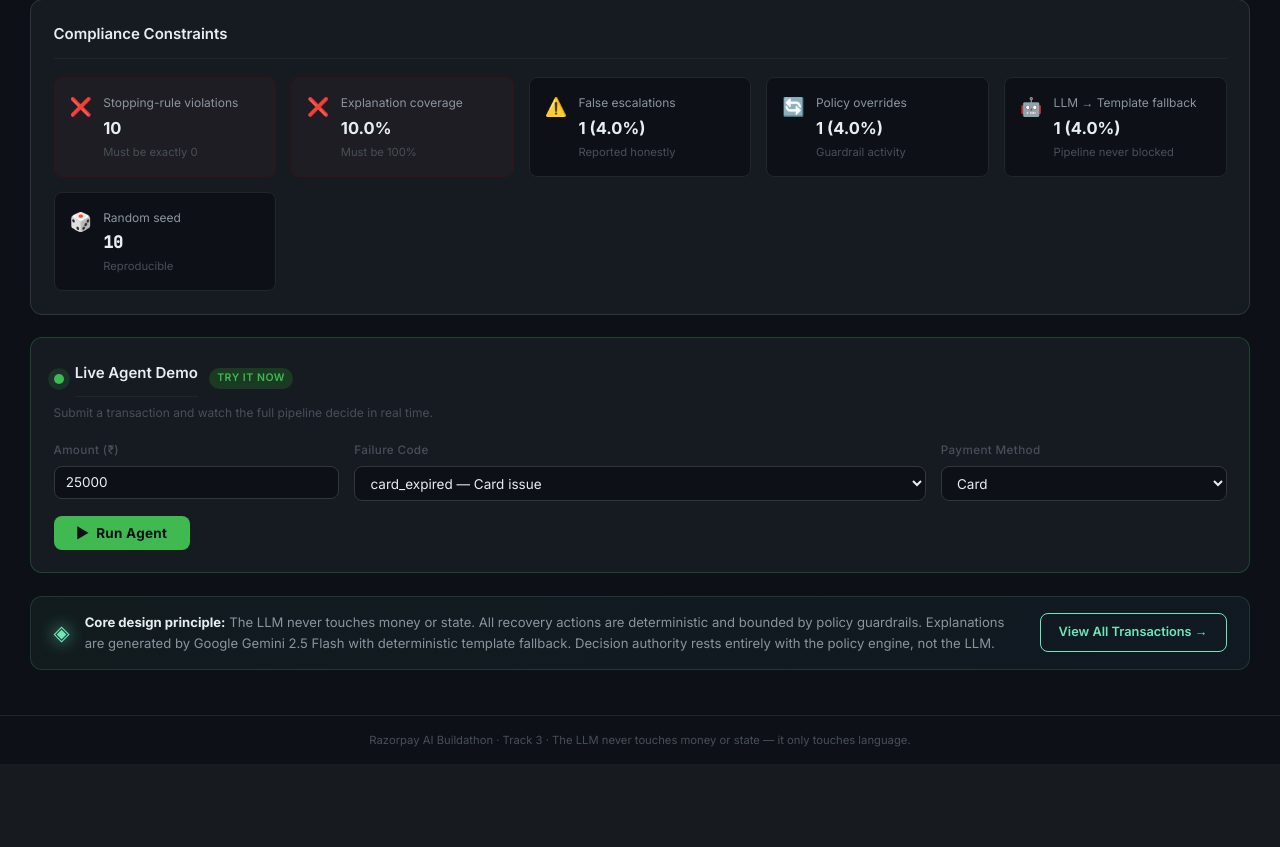
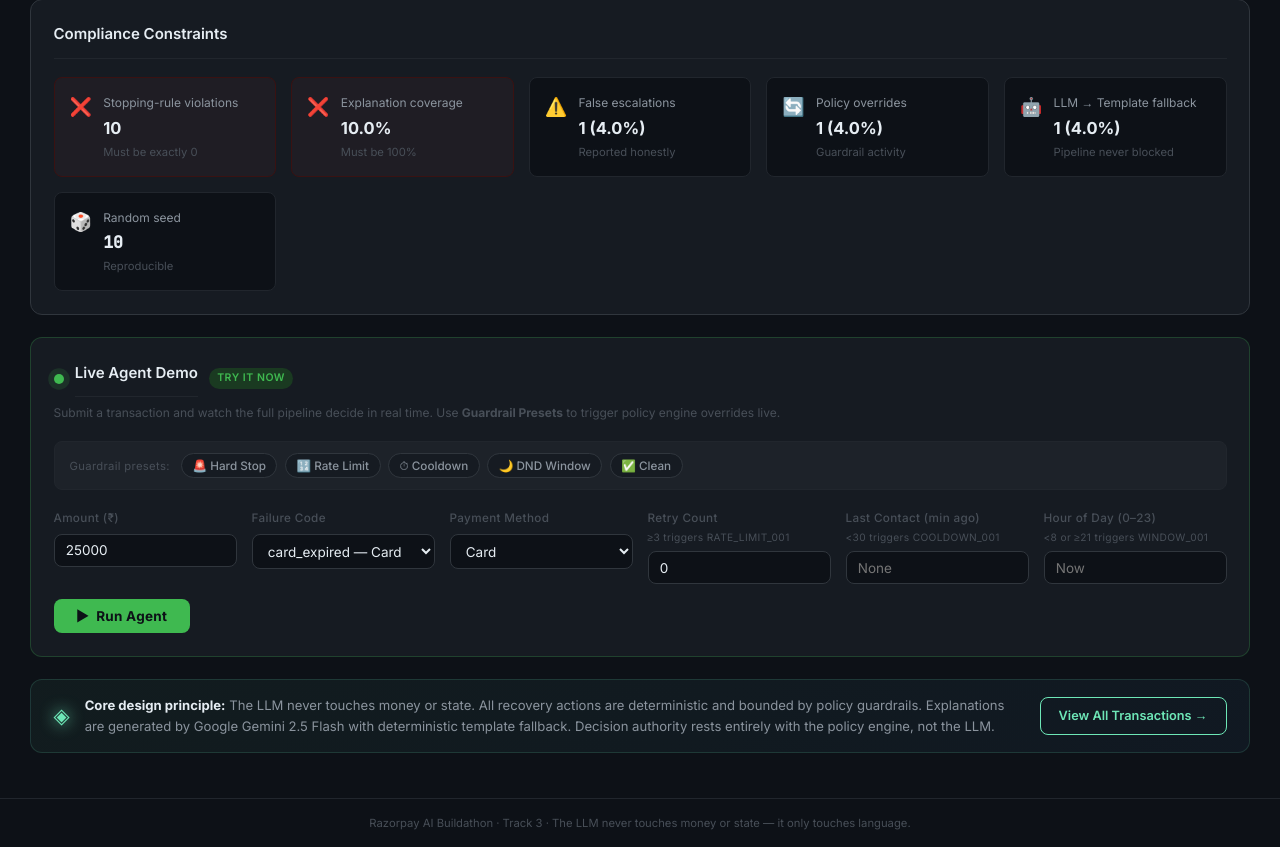
Before and after one commit to Dinesh-kumar9/Razorpay, a FastAPI app: template dashboard/templates/index.html in a window 1280 px wide. Shown: the part 1048-1895 px from the top of the page. Before the commit the page ends 1795 px from the top, so only its background shows below. Run offline with FastAPI, Linux system fonts and the light colour scheme; the template is opened without the code that fills it: most values are stand-ins (such as "Sample title", 1, 10 or a date in 2020); some libraries are stand-ins or nearby versions.

Commit message:
feat(dashboard): add guardrail preset scenarios to live demo
Previously the demo form always sent retry_count=0, contact_count=0,
meaning no guardrail rule could ever fire during a judge's demo session.
The PRD explicitly calls out 'show the model wanted to retry_now but
cooldown fired' as the single most credibility-building demo moment.

Changes:
- Extract all JS from index.html into dashboard/static/dashboard.js
- Add 3 new form fields: Retry Count, Last Contact (min ago), Hour of Day
- Add 5 one-click guardrail preset buttons:
    Hard Stop  -> fraud_flag, triggers HARD_STOP_001
    Rate Limit -> retry_count=3, triggers RATE_LIMIT_001
    Cooldown   -> last_contact=15min, triggers COOLDOWN_001
    DND Window -> hour=3, triggers WINDOW_001
    Clean      -> card_expired, no guardrail fires
- Show preset hint strip explaining which rule will fire and why
- Enhance override banner to show rule ID + override_reason text
  with a pulse animation on guardrail fire
- Add CSS for preset row, hint strip, enhanced override banner

```diff
--- /dev/null
+++ b/dashboard/static/dashboard.js
@@ -0,0 +1,271 @@
+/**
+ * Project Meridian Dashboard — Interactive Demo Logic
+ *
+ * Handles:
+ *   - applyPreset(): sets form fields to known guardrail-triggering scenarios
+ *   - runDemo(): submits a transaction through the full pipeline API
+ *   - renderResult(): renders the AuditRecord response into the demo result area
+ *
+ * Guardrail rule reference (must match policy_engine/rules.py):
+ *   HARD_STOP_001: failure_code in {card_blocked, fraud_flag, kyc_hold, stolen_card}
+ *   HARD_STOP_002: failure_code in {card_expired, invalid_card} + retry action
+ *   RATE_LIMIT_001: retry_count_so_far >= MAX_RETRIES (3)
+ *   CONTACT_LIMIT_002: customer_contact_count_24h >= 1
+ *   COOLDOWN_001: last_contact_time within 30 minutes
+ *   WINDOW_001: time_of_failure outside 08:00–21:00
+ */
+
+"use strict";
+
+/**
+ * Apply a guardrail preset to the demo form fields.
+ * @param {string} name - One of: hard_stop | rate_limit | cooldown | dnd_window | clean
+ */
+function applyPreset(name) {
+  var presets = {
+    hard_stop: {
+      failure: "fraud_flag",
+      amount: 50000,
+      method: "card",
+      retryCount: 0,
+      contactMin: null,
+      hour: 14,
+      hint: "HARD_STOP_001 will fire — fraud_flag always → escalate_to_human regardless of model.",
+    },
+    rate_limit: {
+      failure: "insufficient_funds",
+      amount: 8000,
+      method: "upi",
+      retryCount: 3,
+      contactMin: null,
+      hour: 14,
+      hint: "RATE_LIMIT_001 will fire — retry_count_so_far=3 hits the MAX_RETRIES_PER_TXN cap → STOP.",
+    },
+    cooldown: {
+      failure: "network_timeout",
+      amount: 15000,
+      method: "card",
+      retryCount: 1,
+      contactMin: 15,
+      hour: 14,
+      hint: "COOLDOWN_001 will fire — contacted 15 min ago, within the 30-min cooldown window.",
+    },
+    dnd_window: {
+      failure: "gateway_error",
+      amount: 5000,
+      method: "netbanking",
+      retryCount: 0,
+      contactMin: null,
+      hour: 3,
+      hint: "WINDOW_001 will fire — 03:00 is outside the 08:00–21:00 contact window.",
+    },
+    clean: {
+      failure: "card_expired",
+      amount: 25000,
+      method: "card",
+      retryCount: 0,
+      contactMin: null,
+      hour: 14,
+      hint: "No guardrail fires — card_expired with 0 retries, model chooses nudge_alt_method.",
+    },
+  };
+
+  var p = presets[name];
+  if (!p) return;
+
+  setFieldValue("demo-failure", p.failure);
+  setFieldValue("demo-amount", p.amount);
+  setFieldValue("demo-method", p.method);
+  setFieldValue("demo-retry-count", p.retryCount);
+  setFieldValue("demo-contact-min", p.contactMin !== null ? p.contactMin : "");
+  setFieldValue("demo-hour", p.hour !== null ? p.hour : "");
+
+  // Show hint strip
+  var hint = document.getElementById("demo-preset-hint");
+  if (!hint) {
+    hint = document.createElement("div");
+    hint.id = "demo-preset-hint";
+    hint.className = "preset-hint";
+    var form = document.getElementById("demo-form");
+    form.parentNode.insertBefore(hint, form);
+  }
+  hint.textContent = "⬆ " + p.hint;
+  hint.style.display = "block";
+
+  // Highlight active preset button
+  document.querySelectorAll(".preset-btn").forEach(function (b) {
+    b.classList.remove("preset-btn--active");
+  });
+  var clicked = document.querySelector('[onclick="applyPreset(\'' + name + '\')"]');
+  if (clicked) clicked.classList.add("preset-btn--active");
+}
+
+function setFieldValue(id, value) {
+  var el = document.getElementById(id);
+  if (el) el.value = value;
+}
+
+/**
+ * Build an ISO-8601 timestamp for a given hour of day (today's date).
+ * If hour is not provided, uses the current time.
+ */
+function buildTimestamp(hour) {
+  var now = new Date();
+  if (hour !== null && hour !== "" && !isNaN(parseInt(hour, 10))) {
+    now.setHours(parseInt(hour, 10), 30, 0, 0);
+  }
+  return now.toISOString();
+}
+
+/**
+ * Build an ISO-8601 timestamp for last_contact_time, given minutes ago.
+ * Returns null if contactMin is empty/null.
+ */
+function buildLastContactTime(contactMin) {
+  if (contactMin === "" || contactMin === null) return null;
+  var min = parseInt(contactMin, 10);
+  if (isNaN(min)) return null;
+  var t = new Date(Date.now() - min * 60 * 1000);
+  return t.toISOString();
+}
+
+/**
+ * Run a single transaction through the full agent pipeline via the API.
+ * Reads all demo form fields, including guardrail-triggering fields.
+ */
+async function runDemo() {
+  var btn = document.getElementById("demo-run-btn");
+  var result = document.getElementById("demo-result");
+
+  var amount = parseFloat(document.getElementById("demo-amount").value) || 25000;
+  var failure = document.getElementById("demo-failure").value;
+  var method = document.getElementById("demo-method").value;
+  var retryCount = parseInt(document.getElementById("demo-retry-count").value, 10) || 0;
+  var contactMin = document.getElementById("demo-contact-min").value;
+  var hourVal = document.getElementById("demo-hour").value;
+
+  btn.disabled = true;
+  btn.innerHTML = '<span class="spinner"></span> Running pipeline&hellip;';
+  result.className = "demo-result demo-result--loading";
+  result.innerHTML =
+    '<div class="pipeline-steps">' +
+    '<span class="ps ps--done">&#x2713; Ingestion</span>' +
+    '<span class="ps ps--active">&#x21BB; Risk Model</span>' +
+    '<span class="ps ps--wait">&#x25CB; Policy Engine</span>' +
+    '<span class="ps ps--wait">&#x25CB; LLM Layer</span>' +
+    '<span class="ps ps--wait">&#x25CB; Audit</span>' +
+    "</div>";
+
+  var txnId = "DEMO-" + Date.now();
+  var lastContact = buildLastContactTime(contactMin);
+  var timeOfFailure = buildTimestamp(hourVal);
+
+  var payload = {
+    txn_id: txnId,
+    amount_inr: amount.toFixed(2),
+    failure_code: failure,
+    payment_method: method,
+    customer_id: "cust_demo_001",
+    merchant_id: "merch_demo_001",
+    time_of_failure: timeOfFailure,
+    retry_count_so_far: retryCount,
+    customer_contact_count_24h: retryCount > 0 ? retryCount : 0,
+    last_contact_time: lastContact,
+    gateway_raw_error: failure.replace(/_/g, " "),
+    is_subscription: false,
+  };
+
+  var upd = function (doneIdx, nextActiveIdx) {
+    var steps = document.querySelectorAll(".ps");
+    if (steps[doneIdx]) {
+      steps[doneIdx].className = "ps ps--done";
+      steps[doneIdx].innerHTML =
+        "&#x2713; " + steps[doneIdx].textContent.replace(/^[✓⟳◯] /, "");
+    }
+    if (nextActiveIdx >= 0 && steps[nextActiveIdx]) {
+      steps[nextActiveIdx].className = "ps ps--active";
+    }
+  };
+
+  setTimeout(function () { upd(1, 2); }, 400);
+  setTimeout(function () { upd(2, 3); }, 800);
+  setTimeout(function () { upd(3, 4); }, 1100);
+
+  try {
+    var resp = await fetch("/api/simulate/single", {
+      method: "POST",
+      headers: { "Content-Type": "application/json" },
+      body: JSON.stringify(payload),
+    });
+    if (!resp.ok) throw new Error(await resp.text());
+    var rec = await resp.json();
+    setTimeout(function () {
+      upd(4, -1);
+      renderResult(result, rec);
+      btn.disabled = false;
+      btn.innerHTML = '<span class="btn-icon">&#x25B6;</span> Run Again';
+    }, 1400);
+  } catch (e) {
+    result.className = "demo-result demo-result--error";
+    result.innerHTML = "<strong>Error:</strong> " + e.message;
+    btn.disabled = false;
+    btn.innerHTML = '<span class="btn-icon">&#x25B6;</span> Run Agent';
+  }
+}
+
+/**
+ * Render the AuditRecord API response into the demo result panel.
+ * Highlights guardrail overrides prominently — this is the pitch moment.
+ */
+function renderResult(el, rec) {
+  var recovered = rec.simulated_outcome && rec.simulated_outcome.recovered;
+  var amt = parseFloat(
+    (rec.simulated_outcome && rec.simulated_outcome.amount_recovered_inr) || 0
+  );
+  var action = rec.final_action || "";
+  var cm = {
+    retry_now: "action-badge--retry-now",
+    retry_delayed: "action-badge--retry-delayed",
+    stop: "action-badge--stop",
+    escalate_to_human: "action-badge--escalate-to-human",
+    nudge_alt_method: "action-badge--nudge-alt-method",
+  };
+
+  var overrideBanner = "";
+  if (rec.was_overridden) {
+    overrideBanner =
+      '<div class="demo-override-pill demo-override-pill--prominent">' +
+      "&#x1F6E1;&#xFE0F; <strong>Guardrail fired:</strong> <code>" +
+      rec.guardrail_rule_id +
+      "</code>" +
+      '<div class="override-reason">' + (rec.override_reason || "") + "</div>" +
+      "</div>";
+  }
+
+  el.className = "demo-result demo-result--show";
+  el.innerHTML =
+    '<div class="demo-result-grid">' +
+    '<div class="demo-result-main">' +
+    '<div class="demo-result-label">Final Action</div>' +
+    '<span class="action-badge action-badge--lg ' + (cm[action] || "") + '">' +
+    action.replace(/_/g, " ").toUpperCase() +
+    "</span>" +
+    overrideBanner +
+    '<div class="demo-outcome ' + (recovered ? "outcome-recovered" : "outcome-failed") + '">' +
+    (recovered
+      ? "&#x2705; Recovered &#x20B9;" +
+        amt.toLocaleString("en-IN", { maximumFractionDigits: 0 })
+      : "&#x274C; Not recovered this attempt") +
+    "</div></div>" +
+    '<div class="demo-result-explanation">' +
+    '<div class="demo-result-label">Agent Explanation</div>' +
+    '<div class="demo-explanation-text">' +
+    (rec.explanation && rec.explanation.rationale ? rec.explanation.rationale : "&mdash;") +
+    "</div>" +
+    '<div class="demo-caveat">' +
+    (rec.explanation && rec.explanation.confidence_caveat ? rec.explanation.confidence_caveat : "") +
+    "</div></div></div>" +
+    '<a href="/transaction/' +
+    rec.txn_id +
+    '" class="btn btn--outline btn--sm" target="_blank">View Full Audit Record &#x2197;</a>';
+}
--- a/dashboard/static/style.css
+++ b/dashboard/static/style.css
@@ -761,3 +761,115 @@ body {
   border-radius: 0 4px 4px 0; font-size: 0.78rem; color: var(--text-secondary);
   line-height: 1.5;
 }
+
+/* ── Guardrail Preset Row ─────────────────────────────────────────────────── */
+.preset-row {
+  display: flex;
+  align-items: center;
+  flex-wrap: wrap;
+  gap: 0.5rem;
+  margin-bottom: 1.25rem;
+  padding: 0.75rem 1rem;
+  background: rgba(255,255,255,0.03);
+  border: 1px solid var(--border-subtle);
+  border-radius: var(--radius);
+}
+
+.preset-label {
+  font-size: 0.75rem;
+  color: var(--text-muted);
+  letter-spacing: 0.03em;
+  white-space: nowrap;
+  margin-right: 0.25rem;
+}
+
+.preset-btn {
+  display: inline-flex;
+  align-items: center;
+  gap: 0.3rem;
+  padding: 0.3rem 0.7rem;
+  font-size: 0.78rem;
+  font-family: var(--font-sans);
+  font-weight: 500;
+  border-radius: 20px;
+  border: 1px solid var(--border);
+  background: var(--bg-card);
+  color: var(--text-secondary);
+  cursor: pointer;
+  transition: var(--transition);
+  white-space: nowrap;
+}
+
+.preset-btn:hover {
+  border-color: var(--red);
+  color: var(--text-primary);
+  background: rgba(248,81,73,0.08);
+}
+
+.preset-btn--active {
+  border-color: var(--red);
+  background: rgba(248,81,73,0.12);
+  color: var(--red);
+}
+
+.preset-btn--clear:hover,
+.preset-btn--clear.preset-btn--active {
+  border-color: var(--green);
+  background: rgba(63,185,80,0.08);
+  color: var(--green);
+}
+
+/* ── Preset hint strip ───────────────────────────────────────────────────── */
+.preset-hint {
+  font-size: 0.8rem;
+  color: var(--amber);
+  background: rgba(227,179,65,0.07);
+  border: 1px solid rgba(227,179,65,0.2);
+  border-radius: var(--radius);
+  padding: 0.5rem 0.85rem;
+  margin-bottom: 0.75rem;
+  line-height: 1.5;
+}
+
+/* ── Demo field hint text ────────────────────────────────────────────────── */
+.demo-hint {
+  font-size: 0.68rem;
+  color: var(--text-muted);
+  display: block;
+  margin-top: 1px;
+  font-weight: 400;
+}
+
+/* ── Extended demo grid for 6 fields ────────────────────────────────────── */
+.demo-fields {
+  display: grid;
+  grid-template-columns: repeat(auto-fill, minmax(180px, 1fr));
+  gap: 1rem;
+}
+
+/* ── Enhanced override banner ────────────────────────────────────────────── */
+.demo-override-pill--prominent {
+  margin-top: 0.85rem;
+  padding: 0.65rem 1rem;
+  background: rgba(248,81,73,0.1);
+  border: 1px solid rgba(248,81,73,0.35);
+  border-radius: var(--radius);
+  font-size: 0.82rem;
+  color: var(--red);
+  animation: guardrailPulse 1.5s ease 0.3s 2;
+}
+
+.demo-override-pill--prominent code {
+  font-family: var(--font-mono);
+  font-size: 0.78rem;
+  background: rgba(248,81,73,0.15);
+  padding: 1px 6px;
+  border-radius: 4px;
+}
+
+.override-reason {
+  margin-top: 0.35rem;
+  font-size: 0.75rem;
+  color: var(--text-secondary);
+  line-height: 1.5;
+}
--- a/dashboard/templates/index.html
+++ b/dashboard/templates/index.html
@@ -152,8 +152,19 @@
       <h2 class="section-title" style="margin:0">Live Agent Demo</h2>
       <span class="demo-badge">Try It Now</span>
     </div>
-    <p class="chart-subtitle">Submit a transaction and watch the full pipeline decide in real time.</p>
+    <p class="chart-subtitle">Submit a transaction and watch the full pipeline decide in real time. Use <strong>Guardrail Presets</strong> to trigger policy engine overrides live.</p>
   </div>
+
+  <!-- Guardrail Preset Buttons -->
+  <div class="preset-row" id="demo-presets">
+    <span class="preset-label">Guardrail presets:</span>
+    <button class="preset-btn" onclick="applyPreset('hard_stop')" title="HARD_STOP_001 — fraud/KYC triggers unconditional escalation">🚨 Hard Stop</button>
+    <button class="preset-btn" onclick="applyPreset('rate_limit')" title="RATE_LIMIT_001 — max retries exceeded, STOP fires">🔢 Rate Limit</button>
+    <button class="preset-btn" onclick="applyPreset('cooldown')" title="COOLDOWN_001 — contacted 15 min ago, immediate retry blocked">⏱ Cooldown</button>
+    <button class="preset-btn" onclick="applyPreset('dnd_window')" title="WINDOW_001 — outside 08:00–21:00, nudge blocked">🌙 DND Window</button>
+    <button class="preset-btn preset-btn--clear" onclick="applyPreset('clean')" title="Clean transaction — no guardrail fires, model decides">✅ Clean</button>
+  </div>
+
   <form id="demo-form" class="demo-form" onsubmit="return false;">
     <div class="demo-fields">
       <div class="demo-field">
@@ -187,6 +198,19 @@
           <option value="wallet">Wallet</option>
         </select>
       </div>
+      <!-- Guardrail-triggering fields -->
+      <div class="demo-field">
+        <label class="demo-label" for="demo-retry-count">Retry Count <span class="demo-hint">≥3 triggers RATE_LIMIT_001</span></label>
+        <input type="number" id="demo-retry-count" class="demo-input" value="0" min="0" max="5" step="1" />
+      </div>
+      <div class="demo-field">
+        <label class="demo-label" for="demo-contact-min">Last Contact (min ago) <span class="demo-hint">&lt;30 triggers COOLDOWN_001</span></label>
+        <input type="number" id="demo-contact-min" class="demo-input" value="" min="0" max="1440" step="1" placeholder="None" />
+      </div>
+      <div class="demo-field">
+        <label class="demo-label" for="demo-hour">Hour of Day (0–23) <span class="demo-hint">&lt;8 or ≥21 triggers WINDOW_001</span></label>
+        <input type="number" id="demo-hour" class="demo-input" value="" min="0" max="23" step="1" placeholder="Now" />
+      </div>
     </div>
     <button type="button" id="demo-run-btn" class="btn btn--demo" onclick="runDemo()">
       <span class="btn-icon">&#x25B6;</span> Run Agent
@@ -207,6 +231,7 @@
 </div>
 
 <script src="https://cdn.jsdelivr.net/npm/chart.js@4.4.3/dist/chart.umd.min.js"></script>
+<script src="/static/dashboard.js"></script>
 <script>
 (function(){
   var C={agent:"#3fb950",mr:"#58a6ff",blind:"#e3b341",zero:"#484f58",stop:"#f85149",esc:"#bc8cff",grid:"rgba(48,54,61,0.6)",txt:"#8b949e"};
@@ -231,8 +256,7 @@
       type:"doughnut",
       data:{labels:labels,datasets:[{data:values,backgroundColor:colors,borderColor:"#0d1117",borderWidth:3,hoverOffset:8}]},
       options:{animation:{duration:900,easing:"easeOutQuart"},responsive:true,maintainAspectRatio:false,cutout:"65%",
-        plugins:{legend:{display:false},tooltip:{callbacks:{label:function(c){var t=values.reduce(function(a,b){return a+b;},0);return" "+c.label+": "+c.raw.toLocaleString()+" ("+((c.raw/t)*100).toFixed(1)+"%)";}}}}
-      }
+        plugins:{legend:{display:false},tooltip:{callbacks:{label:function(c){var t=values.reduce(function(a,b){return a+b;},0);return" "+c.label+": "+c.raw.toLocaleString()+" ("+((c.raw/t)*100).toFixed(1)+"%)";}}}}}
     });
     var leg=document.getElementById("donut-legend");
     var total=values.reduce(function(a,b){return a+b;},0);
@@ -244,34 +268,6 @@
     if(el)el.closest(".chart-card").querySelector(".chart-container").innerHTML='<p style="color:var(--text-muted);text-align:center;padding:2rem">Run simulation to see breakdown</p>';
   });
 })();
-
-async function runDemo(){
-  var btn=document.getElementById("demo-run-btn"),result=document.getElementById("demo-result");
-  var amount=parseFloat(document.getElementById("demo-amount").value)||25000;
-  var failure=document.getElementById("demo-failure").value,method=document.getElementById("demo-method").value;
-  btn.disabled=true; btn.innerHTML='<span class="spinner"></span> Running pipeline&hellip;';
-  result.className="demo-result demo-result--loading";
-  result.innerHTML='<div class="pipeline-steps"><span class="ps ps--done">&#x2713; Ingestion</span><span class="ps ps--active">&#x21BB; Risk Model</span><span class="ps ps--wait">&#x25CB; Policy Engine</span><span class="ps ps--wait">&#x25CB; LLM Layer</span><span class="ps ps--wait">&#x25CB; Audit</span></div>';
-  var payload={txn_id:"DEMO-"+Date.now(),amount_inr:amount.toFixed(2),failure_code:failure,payment_method:method,customer_id:"cust_demo_001",merchant_id:"merch_demo_001",time_of_failure:new Date().toISOString(),retry_count_so_far:0,customer_contact_count_24h:0,gateway_raw_error:failure.replace(/_/g," "),is_subscription:false};
-  var upd=function(di,dc,ai){var s=document.querySelectorAll(".ps");if(s[di]){s[di].className="ps ps--"+dc;s[di].innerHTML="&#x2713; "+s[di].textContent.replace(/^[✓⟳◯] /,"");}if(ai>=0&&s[ai]){s[ai].className="ps ps--active";}};
-  setTimeout(function(){upd(1,"done",2);},400);
-  setTimeout(function(){upd(2,"done",3);},800);
-  setTimeout(function(){upd(3,"done",4);},1100);
-  try{
-    var resp=await fetch("/api/simulate/single",{method:"POST",headers:{"Content-Type":"application/json"},body:JSON.stringify(payload)});
-    if(!resp.ok)throw new Error(await resp.text());
-    var rec=await resp.json();
-    setTimeout(function(){upd(4,"done",-1);renderResult(result,rec);btn.disabled=false;btn.innerHTML='<span class="btn-icon">&#x25B6;</span> Run Again';},1400);
-  }catch(e){result.className="demo-result demo-result--error";result.innerHTML="<strong>Error:</strong> "+e.message;btn.disabled=false;btn.innerHTML='<span class="btn-icon">&#x25B6;</span> Run Agent';}
-}
-function renderResult(el,rec){
-  var recovered=rec.simulated_outcome&&rec.simulated_outcome.recovered;
-  var amt=parseFloat((rec.simulated_outcome&&rec.simulated_outcome.amount_recovered_inr)||0);
-  var action=rec.final_action||"";
-  var cm={retry_now:"action-badge--retry-now",retry_delayed:"action-badge--retry-delayed",stop:"action-badge--stop",escalate_to_human:"action-badge--escalate-to-human",nudge_alt_method:"action-badge--nudge-alt-method"};
-  el.className="demo-result demo-result--show";
-  el.innerHTML='<div class="demo-result-grid"><div class="demo-result-main"><div class="demo-result-label">Final Action</div><span class="action-badge action-badge--lg '+(cm[action]||"")+'">'+action.replace(/_/g," ").toUpperCase()+'</span>'+(rec.was_overridden?'<div class="demo-override-pill">&#x1F6E1;&#xFE0F; Guardrail fired: <code>'+rec.guardrail_rule_id+'</code></div>':'')+'<div class="demo-outcome '+(recovered?"outcome-recovered":"outcome-failed")+'">'+(recovered?"&#x2705; Recovered &#x20B9;"+amt.toLocaleString("en-IN",{maximumFractionDigits:0}):"&#x274C; Not recovered this attempt")+'</div></div><div class="demo-result-explanation"><div class="demo-result-label">Agent Explanation</div><div class="demo-explanation-text">'+(rec.explanation&&rec.explanation.rationale||"&mdash;")+'</div><div class="demo-caveat">'+(rec.explanation&&rec.explanation.confidence_caveat||"")+'</div></div></div><a href="/transaction/'+rec.txn_id+'" class="btn btn--outline btn--sm" target="_blank">View Full Audit Record &#x2197;</a>';
-}
 </script>
 
 {% else %}
```
